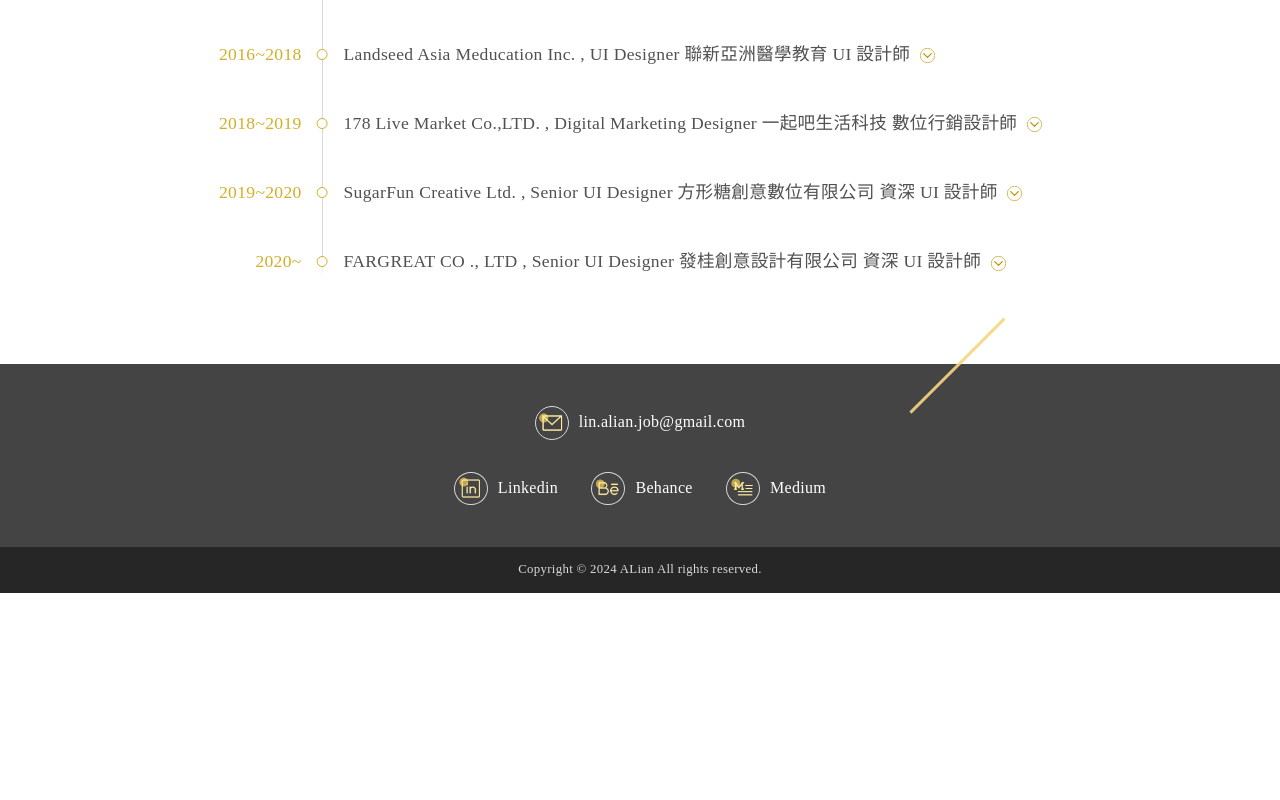
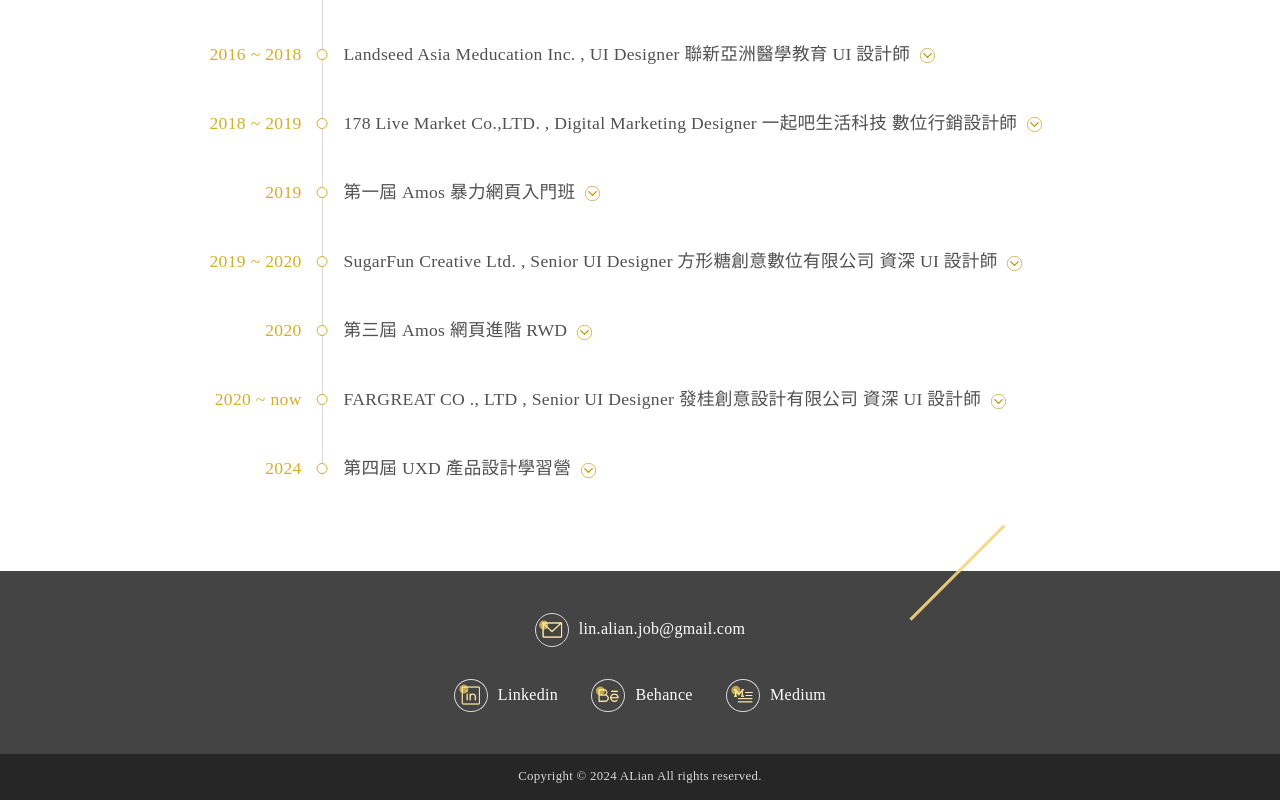
Before and after one commit to alianlin/2025, a plain HTML site: page about_experience.html in a window 1280 px wide. Shown: the part 1132-1932 px from the top of the page. Before the commit the page ends 1725 px from the top, so only its background shows below. Drawn offline with nearby package versions, Linux system fonts and the light colour scheme; some packages are replaced by stand-ins of ours.

Commit message:
20241005-增加課程學習

```diff
--- a/about_experience.html
+++ b/about_experience.html
@@ -114,7 +114,7 @@
             <div class="row">
                 <div class="col_time">
                     <h5 class="years" >
-                        <p data-aos="fade-left">2006<span class="to">~</span>2010</p>
+                        <p data-aos="fade-left">2006<span class="to"> ~ </span>2010</p>
                     </h5>
                 </div>
                 <div class="col_list">
@@ -160,14 +160,14 @@
                         </h5>
                     </a>
                     <div class="array_body">
-                        <p>與日本不同領域的設計師展開為期 10 天的工作坊</p>
+                        <p>與日本不同領域的設計師展開為期 10 天的工作坊 － 以名古屋地方農業為主題</p>
                     </div>
                 </div>
             </div>
             <div class="row">
                 <div class="col_time">
                     <h5 class="years">
-                        <p data-aos="fade-left">2010<span class="to">~</span>2012</p>
+                        <p data-aos="fade-left">2010<span class="to"> ~ </span>2012</p>
                     </h5>
                 </div>
                 <div class="col_list">
@@ -179,7 +179,7 @@
             <div class="row">
                 <div class="col_time">
                     <h5 class="years">
-                        <p data-aos="fade-left">2012<span class="to">~</span>2016</p>
+                        <p data-aos="fade-left">2012<span class="to"> ~ </span>2016</p>
                     </h5>
                 </div>
                 <div class="col_list">
@@ -209,7 +209,7 @@
             <div class="row">
                 <div class="col_time">
                     <h5 class="years">
-                        <p data-aos="fade-left">2016<span class="to">~</span>2018</p>
+                        <p data-aos="fade-left">2016<span class="to"> ~ </span>2018</p>
                     </h5>
                 </div>
                 <div class="col_list">
@@ -227,7 +227,7 @@
             <div class="row">
                 <div class="col_time">
                     <h5 class="years">
-                        <p data-aos="fade-left">2018<span class="to">~</span>2019</p>
+                        <p data-aos="fade-left">2018<span class="to"> ~ </span>2019</p>
                     </h5>
                 </div>
                 <div class="col_list">
@@ -245,7 +245,25 @@
             <div class="row">
                 <div class="col_time">
                     <h5 class="years">
-                        <p data-aos="fade-left">2019<span class="to">~</span>2020</p>
+                        <p data-aos="fade-left">2019</p>
+                    </h5>
+                </div>
+                <div class="col_list">
+                    <a class="btn_array" href="javascript:void(0);">
+                        <h5 class="info">
+                            <p>第一屆 Amos 暴力網頁入門班</p>
+                            <img class="icon_array" src="images/btn_array.svg" alt="">
+                        </h5>
+                    </a>
+                    <div class="array_body">
+                        <p>課程將最基礎的網頁概念由淺入深的帶入，透過 code review 的方式直擊自己的切版錯誤。</p>
+                    </div>
+                </div>
+            </div>
+            <div class="row">
+                <div class="col_time">
+                    <h5 class="years">
+                        <p data-aos="fade-left">2019<span class="to"> ~ </span>2020</p>
                     </h5>
                 </div>
                 <div class="col_list">
@@ -263,7 +281,25 @@
             <div class="row">
                 <div class="col_time">
                     <h5 class="years">
-                        <p data-aos="fade-left">2020<span class="to">~</span></p>
+                        <p data-aos="fade-left">2020</p>
+                    </h5>
+                </div>
+                <div class="col_list">
+                    <a class="btn_array" href="javascript:void(0);">
+                        <h5 class="info">
+                            <p>第三屆 Amos 網頁進階 RWD </p>
+                            <img class="icon_array" src="images/btn_array.svg" alt="">
+                        </h5>
+                    </a>
+                    <div class="array_body">
+                        <p>課程透過簡單的運算概念，將 RWD 響應式網頁切版運用自如。</p>
+                    </div>
+                </div>
+            </div>
+            <div class="row">
+                <div class="col_time">
+                    <h5 class="years">
+                        <p data-aos="fade-left">2020<span class="to"> ~ </span>now</p>
                     </h5>
                 </div>
                 <div class="col_list">
@@ -274,7 +310,25 @@
                         </h5>
                     </a>
                     <div class="array_body">
-                        <p>以 Landing Page、行銷式活動網頁為主的網頁視覺設計 、切版 、動態效果</p>
+                        <p>以 Landing Page、行銷式活動網頁、企業官方網站為主的網頁視覺設計 、切版 、動態效果</p>
+                    </div>
+                </div>
+            </div>
+            <div class="row">
+                <div class="col_time">
+                    <h5 class="years">
+                        <p data-aos="fade-left">2024</span></p>
+                    </h5>
+                </div>
+                <div class="col_list">
+                    <a class="btn_array" href="javascript:void(0);">
+                        <h5 class="info">
+                            <p>第四屆 UXD 產品設計學習營</p>
+                            <img class="icon_array" src="images/btn_array.svg" alt="">
+                        </h5>
+                    </a>
+                    <div class="array_body">
+                        <p>透過線上工作坊練習 UXD 工作方法為主的課程，透過實作深入學習使用者體驗設計。</p>
                     </div>
                 </div>
             </div>
```
